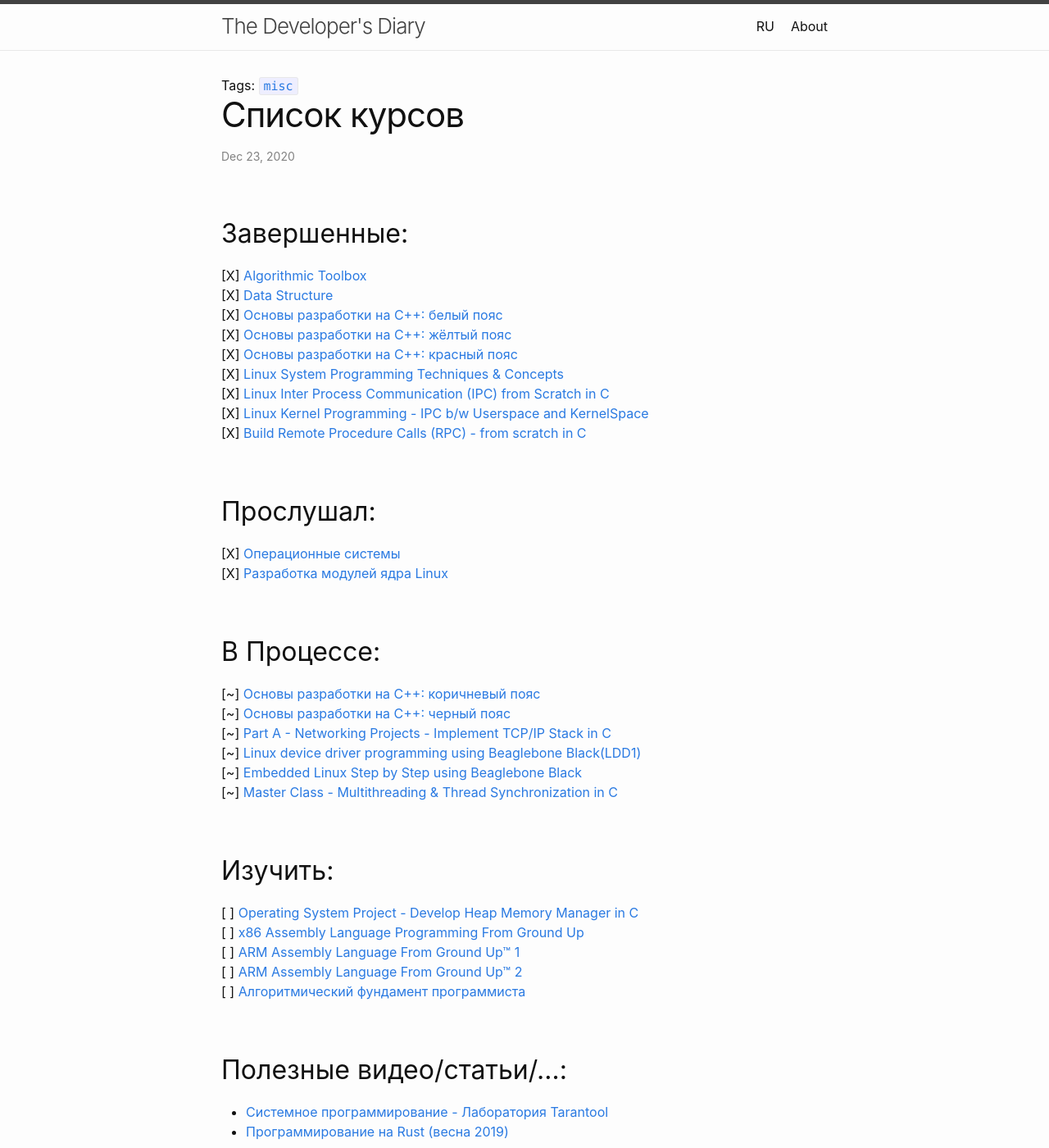
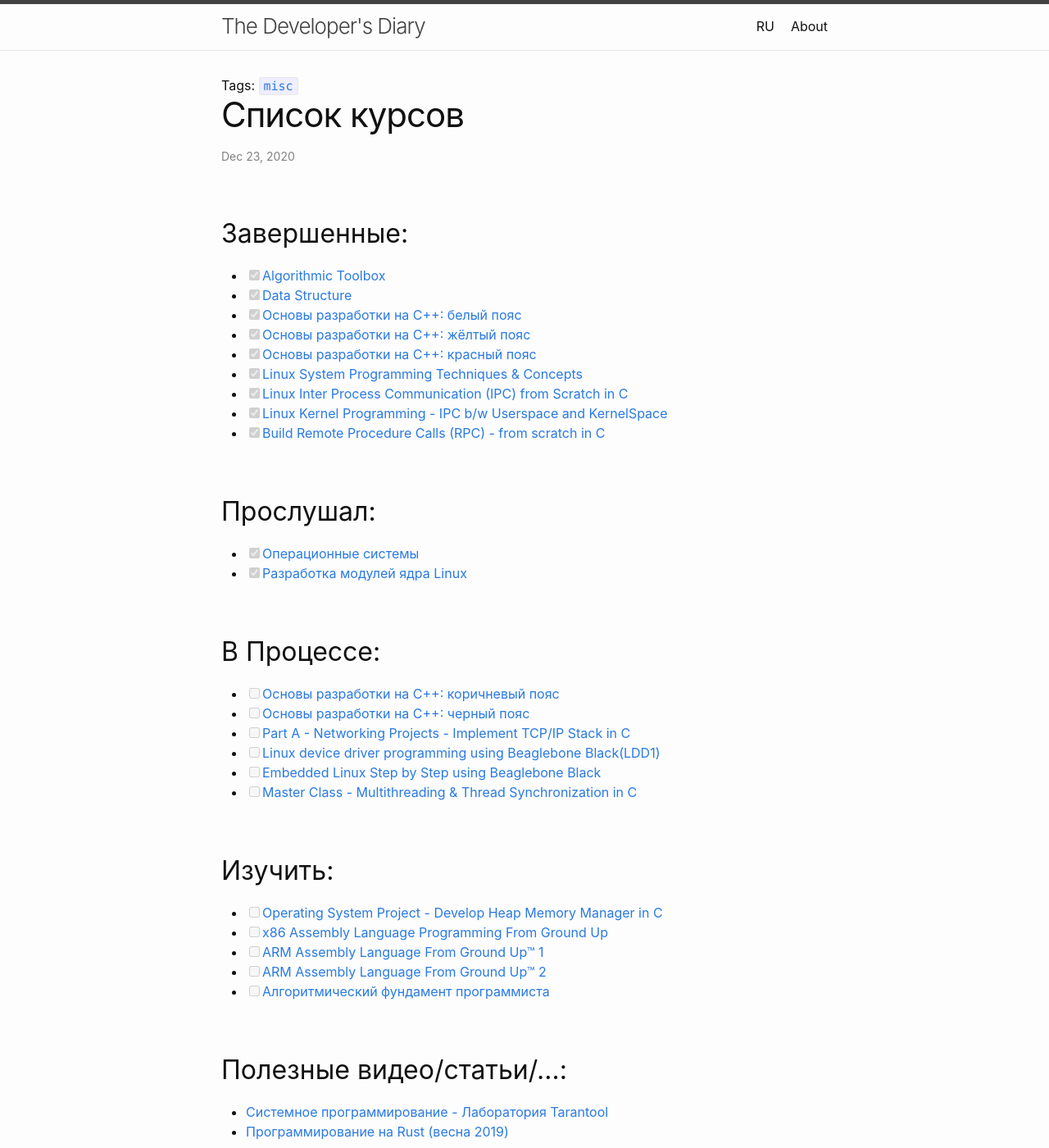
Before and after one commit to ivalery111/ivaleryz.github.io, a Jekyll site: the page built from _posts/2020-12-23-ru-list-of-courses.md, in a window 1280 px wide and 1400 px high. Shown: the whole window at 82% size. Built offline with Jekyll 4.4.1, drawn with Linux system fonts in a browser that asks for light colours.

```diff
--- a/_posts/2020-12-23-ru-list-of-courses.md
+++ b/_posts/2020-12-23-ru-list-of-courses.md
@@ -6,35 +6,35 @@ published: true
 ---
 
 ## Завершенные:
-[X] [Algorithmic Toolbox](https://www.coursera.org/learn/algorithmic-toolbox)
-[X] [Data Structure](https://www.coursera.org/learn/data-structures?specialization=data-structures-algorithms)
-[X] [Основы разработки на C++: белый пояс](https://www.coursera.org/learn/c-plus-plus-white/home/welcome)
-[X] [Основы разработки на C++: жёлтый пояс](https://www.coursera.org/learn/c-plus-plus-yellow?specialization=c-plus-plus-modern-development)
-[X] [Основы разработки на C++: красный пояс](https://www.coursera.org/learn/c-plus-plus-red?specialization=c-plus-plus-modern-development)
-[X] [Linux System Programming Techniques & Concepts](https://www.udemy.com/course/advance-programming-concepts/)
-[X] [Linux Inter Process Communication (IPC) from Scratch in C](https://www.udemy.com/course/linuxipc/)
-[X] [Linux Kernel Programming - IPC b/w Userspace and KernelSpace](https://www.udemy.com/course/netlinksockets/)
-[X] [Build Remote Procedure Calls (RPC) - from scratch in C](https://www.udemy.com/course/linuxrpc/)
+- [X] [Algorithmic Toolbox](https://www.coursera.org/learn/algorithmic-toolbox)
+- [X] [Data Structure](https://www.coursera.org/learn/data-structures?specialization=data-structures-algorithms)
+- [X] [Основы разработки на C++: белый пояс](https://www.coursera.org/learn/c-plus-plus-white/home/welcome)
+- [X] [Основы разработки на C++: жёлтый пояс](https://www.coursera.org/learn/c-plus-plus-yellow?specialization=c-plus-plus-modern-development)
+- [X] [Основы разработки на C++: красный пояс](https://www.coursera.org/learn/c-plus-plus-red?specialization=c-plus-plus-modern-development)
+- [X] [Linux System Programming Techniques & Concepts](https://www.udemy.com/course/advance-programming-concepts/)
+- [X] [Linux Inter Process Communication (IPC) from Scratch in C](https://www.udemy.com/course/linuxipc/)
+- [X] [Linux Kernel Programming - IPC b/w Userspace and KernelSpace](https://www.udemy.com/course/netlinksockets/)
+- [X] [Build Remote Procedure Calls (RPC) - from scratch in C](https://www.udemy.com/course/linuxrpc/)
 
 ## Прослушал:
-[X] [Операционные системы](https://stepik.org/course/1780/syllabus)
-[X] [Разработка модулей ядра Linux](https://stepik.org/course/2051/syllabus)
+- [X] [Операционные системы](https://stepik.org/course/1780/syllabus)
+- [X] [Разработка модулей ядра Linux](https://stepik.org/course/2051/syllabus)
 
 ## В Процессе:
-[~] [Основы разработки на С++: коричневый пояс](https://www.coursera.org/learn/c-plus-plus-brown?specialization=c-plus-plus-modern-development)
-[~] [Основы разработки на С++: черный пояс](https://www.coursera.org/learn/c-plus-plus-black)
-[~] [Part A - Networking Projects - Implement TCP/IP Stack in C](https://www.udemy.com/course/tcpipstack/)
-[~] [Linux device driver programming using Beaglebone Black(LDD1)](https://www.udemy.com/course/linux-device-driver-programming-using-beaglebone-black/)
-[~] [Embedded Linux Step by Step using Beaglebone Black](https://www.udemy.com/course/embedded-linux-step-by-step-using-beaglebone/)
-[~] [Master Class - Multithreading & Thread Synchronization in C](https://www.udemy.com/course/multithreading_parta/)
+- [ ] [Основы разработки на С++: коричневый пояс](https://www.coursera.org/learn/c-plus-plus-brown?specialization=c-plus-plus-modern-development)
+- [ ] [Основы разработки на С++: черный пояс](https://www.coursera.org/learn/c-plus-plus-black)
+- [ ] [Part A - Networking Projects - Implement TCP/IP Stack in C](https://www.udemy.com/course/tcpipstack/)
+- [ ] [Linux device driver programming using Beaglebone Black(LDD1)](https://www.udemy.com/course/linux-device-driver-programming-using-beaglebone-black/)
+- [ ] [Embedded Linux Step by Step using Beaglebone Black](https://www.udemy.com/course/embedded-linux-step-by-step-using-beaglebone/)
+- [ ] [Master Class - Multithreading & Thread Synchronization in C](https://www.udemy.com/course/multithreading_parta/)
 
 
 ## Изучить:
-[ ] [Operating System Project - Develop Heap Memory Manager in C](https://www.udemy.com/course/os-project-lmm/)
-[ ] [x86 Assembly Language Programming From Ground Up](https://www.udemy.com/course/x86-assembly-programming-from-ground-uptm/)
-[ ] [ARM Assembly Language From Ground Up™ 1](https://www.udemy.com/course/arm-assembly-programming/)
-[ ] [ARM Assembly Language From Ground Up™ 2](https://www.udemy.com/course/arm-assembly-language-from-ground-uptm-2/)
-[ ] [Алгоритмический фундамент программиста](https://stepik.org/course/62940/syllabus)
+- [ ] [Operating System Project - Develop Heap Memory Manager in C](https://www.udemy.com/course/os-project-lmm/)
+- [ ] [x86 Assembly Language Programming From Ground Up](https://www.udemy.com/course/x86-assembly-programming-from-ground-uptm/)
+- [ ] [ARM Assembly Language From Ground Up™ 1](https://www.udemy.com/course/arm-assembly-programming/)
+- [ ] [ARM Assembly Language From Ground Up™ 2](https://www.udemy.com/course/arm-assembly-language-from-ground-uptm-2/)
+- [ ] [Алгоритмический фундамент программиста](https://stepik.org/course/62940/syllabus)
 
 ## Полезные видео/статьи/...:
 * [Системное программирование - Лаборатория Tarantool](https://www.youtube.com/playlist?list=PLrCZzMib1e9pOdLmE2qtMgL3QMEIrxyu7)
```
